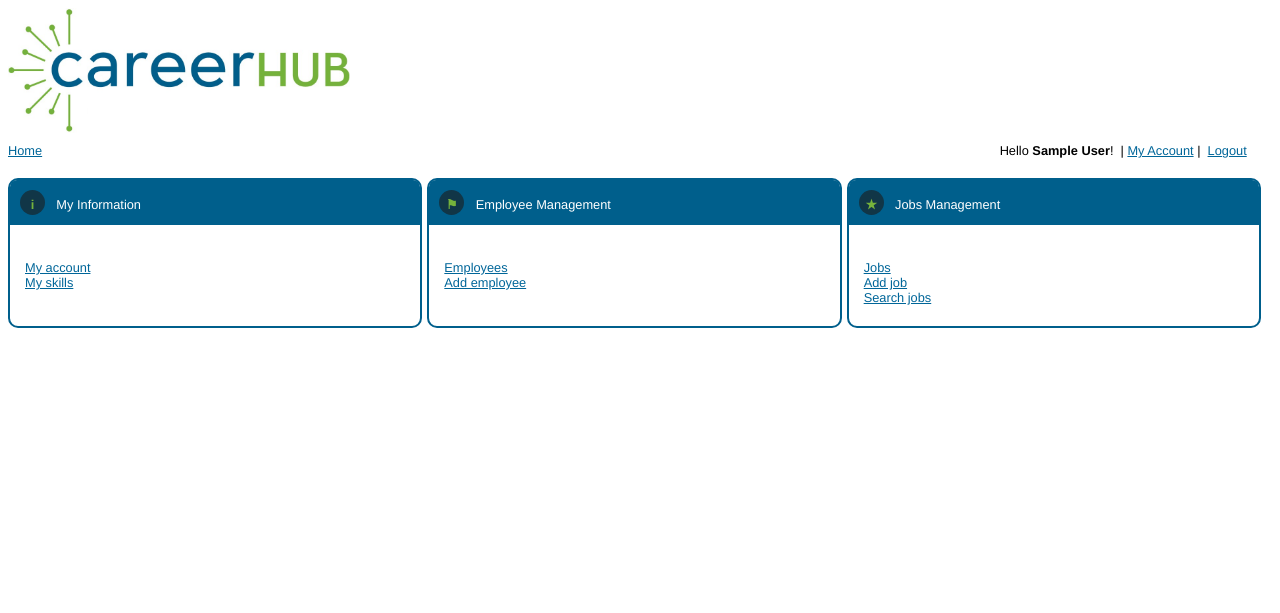
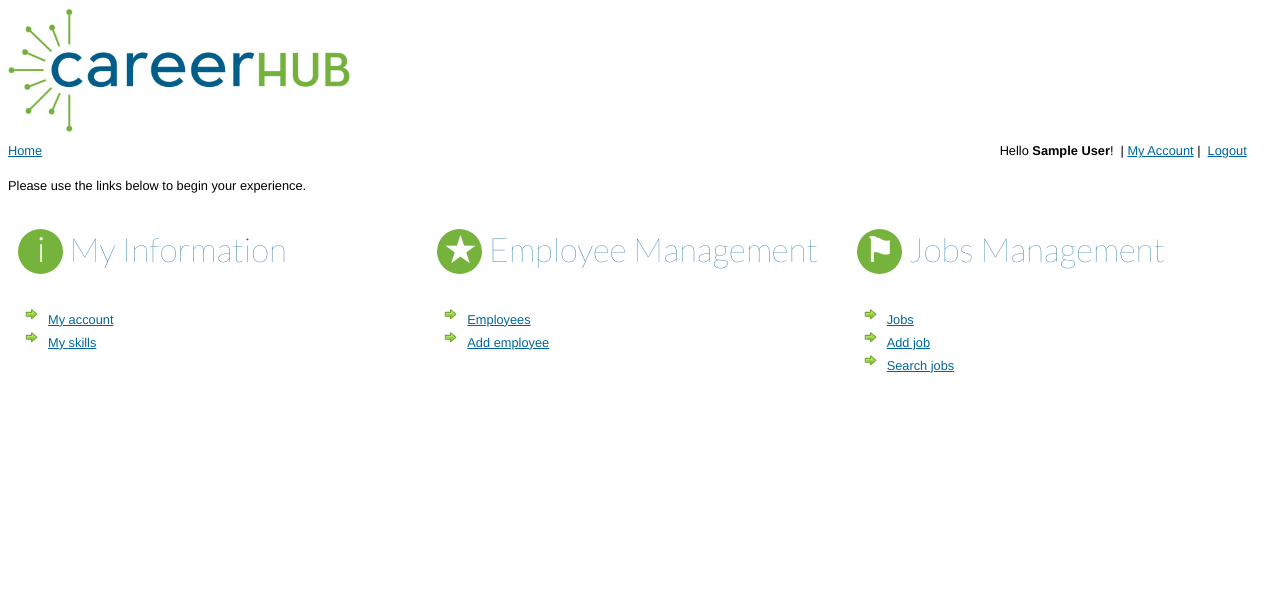
Before and after one commit to tinredd/cs633grp5, a PHP site: page / in a window 1280 px wide. Shown: the top 613 px of the page. Run offline with PHP 8.4, Linux system fonts and the light colour scheme; the visitor is signed in with stand-in values (Sample User, id 1); data that the repository does not hold is empty; some libraries are stand-ins or nearby versions.

Commit message:
Additional styles

```diff
--- a/css/main.css
+++ b/css/main.css
@@ -20,6 +20,11 @@ div.container {
 	float: left;
 	width: 100%;
 	margin-bottom: 30px;
+}
+
+div.container>div.standard {
+	font-size: 0.8em;
+	margin-bottom: 2em;
 }
 
 div.standard {
@@ -115,10 +120,7 @@ div.tag {
 }
 
 .portalpane {
-	border: 2px solid #005F8C;
-	border-radius: 10px;
 	float: left;
-	font-size:0.8em;
 	width: calc(100% / 3 - 7px);
 	margin-right: 5px;
 	height: 150px;
@@ -126,22 +128,26 @@ div.tag {
 }
 
 .portalpane>div:first-child {
-	background-color: #005F8C;
-	color: #FFF;
+	color: #005F8C;
 	padding: 10px;
 	border-radius: 7px 7px 0 0;
 	margin-bottom: 20px;
-
+	font-size: 2.1em;
+	font-family: 'Lato';
+	font-weight: 100;
 }
 
 .portalheaderimage {
-	background-color: #113647;
-	width: 25px;
-	height: 25px;
-	border-radius: 25px;
+	background-color: #76B33C;
+	color: #FFF;
+	width: 45px;
+	height: 45px;
 	text-align: center;
-	padding-top: 7px;
+	border-radius: 45px;
 	font-weight: bold;
-	margin-right: 2%;
-	color: #76B33C;
 }
+
+.portalpane li {
+	list-style-image: url('/images/icons/arrow_right_alt.png');
+	font-size: 0.8em;
+}
--- a/includes/header.php
+++ b/includes/header.php
@@ -20,6 +20,7 @@ if ($url!='/index.php' && !isset($_SESSION['employee_id'])) {
 		<link rel="stylesheet" href="/css/form.css" />
 		<link rel="stylesheet" href="/css/nav.css" />
 		<link rel="stylesheet" href="/css/table.css" />
+		<link href='https://fonts.googleapis.com/css?family=Lato:100' rel='stylesheet' type='text/css' />
 		<link rel="shortcut icon" type="image/x-icon" href="/images/logo/Career_Hub_ico.ico"/>
 
 		<script src="https://ajax.googleapis.com/ajax/libs/jquery/2.1.3/jquery.min.js"></script>
--- a/index.php
+++ b/index.php
@@ -5,42 +5,42 @@ include($_SERVER['DOCUMENT_ROOT'].'/includes/header.php');
 if ($_SESSION['employee_id']>0) {
 
 ?>
+<div class="standard">Please use the links below to begin your experience.</div>
 <div class="portalpane">
     <div>
         <div class="inline portalheaderimage">i</div>
         <div class="inline">My Information</div>
     </div>
-    <div>
-        <div><a href="/account.php">My account</a></div>
-        <div><a href="/account.php?t=4">My skills</a></div>
-        <div>&nbsp;</div>
-    </div>
+    <ul>
+        <li><a href="/account.php">My account</a></li>
+        <li><a href="/account.php?t=4">My skills</a></li>
+    </ul>
 </div>
 <?php if ($_SESSION['user_type']==1) { ?>
 <div class="portalpane">
     <div>
-        <div class="inline portalheaderimage">&#9873;</div>
+        <div class="inline portalheaderimage">&#9733;</div>
         <div class="inline">Employee Management</div>
     </div>
-    <div>
-        <div><a href="/employee.php">Employees</a></div>
-        <div><a href="/employee.php?action=add">Add employee</a></div>
-    </div>
+    <ul>
+        <li><a href="/employee.php">Employees</a></li>
+        <li><a href="/employee.php?action=add">Add employee</a></li>
+    </ul>
 </div>
 <?php } ?>
 <div class="portalpane">
     <div>
-        <div class="inline portalheaderimage">&#9733;</div>
+        <div class="inline portalheaderimage">&#9873;</div>
         <div class="inline">Jobs Management</div>
     </div>
-    <div>
+    <ul>
         <?php
         if ($_SESSION['user_type']==1) {
-            echo '<div><a href="/job.php">Jobs</a></div>';
-            echo '<div><a href="/job.php?action=add">Add job</a></div>';
+            echo '<li><a href="/job.php">Jobs</a></li>';
+            echo '<li><a href="/job.php?action=add">Add job</a></li>';
         }
-        ?><div><a href="/jobsearch.php">Search jobs</a></div>
-    </div>
+        ?><li><a href="/jobsearch.php">Search jobs</a></li>
+    </ul>
 </div>
 <?php
 
```
Also changed, not shown: images/icons/arrow_2_right_round.png (added), images/icons/arrow_right_alt.png (added), images/icons/arrow_state_grey_right.png (added), images/icons/control_play.png (added).
